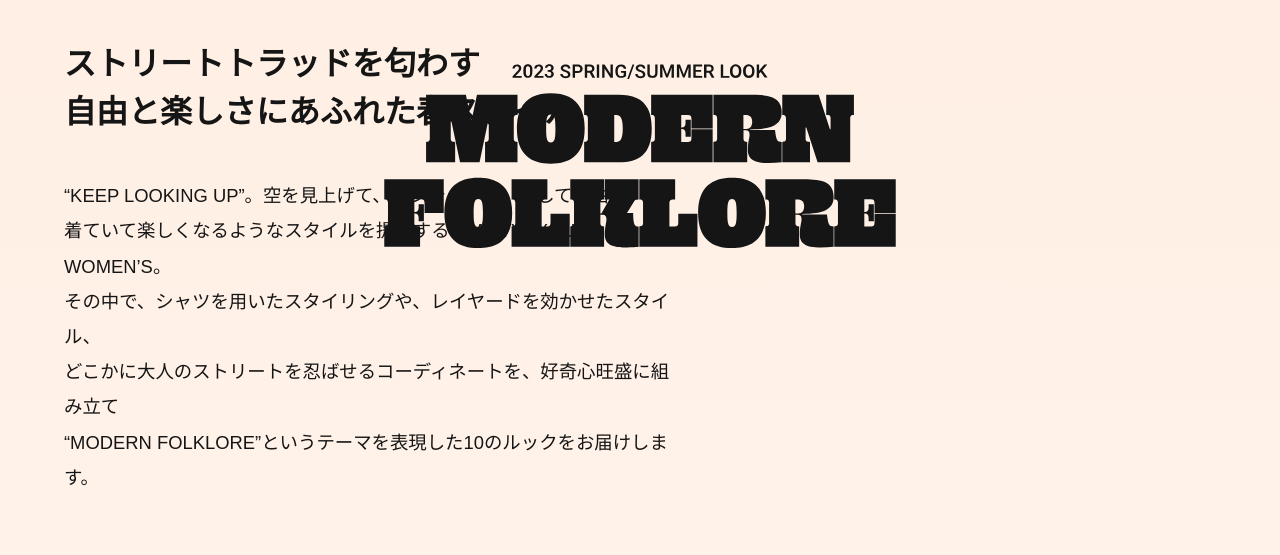
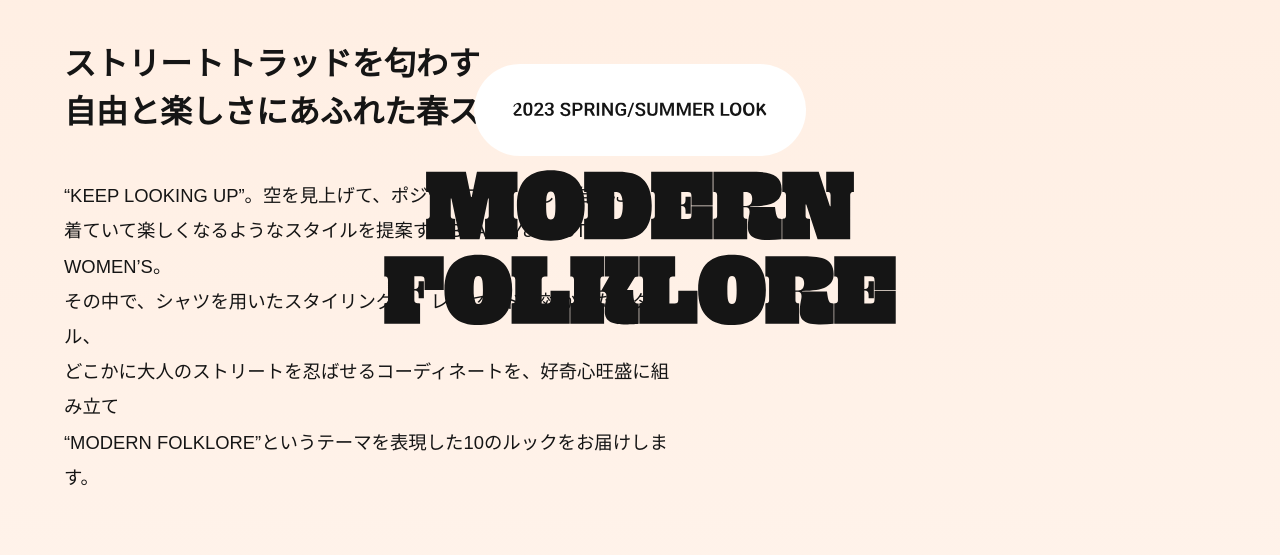
Before and after one commit to yutak215/folklore, a plain HTML site: page index.html in a window 1280 px wide. Shown: the part 147-702 px from the top of the page. Drawn offline with nearby package versions, Linux system fonts and the light colour scheme.

Commit message:
no message

```diff
--- a/style.css
+++ b/style.css
@@ -26,6 +26,12 @@ body h1, body h2, body h3, body h4, body h5, body p {
 ul {
     list-style: none;
     padding: 0;
+}
+
+#wrapper #top .top-inner .titlearea .logo-season {
+    background-color: #FFFFFF;
+    padding: 3%;
+    border-radius: 140px;
 }
 
 #wrapper #look .lookbox .look-container .look-text-sp .look-credit .text-group {
```
